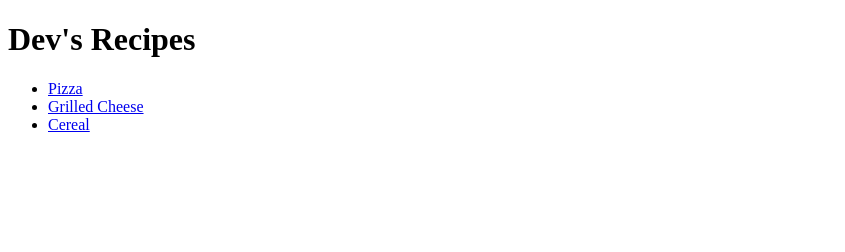
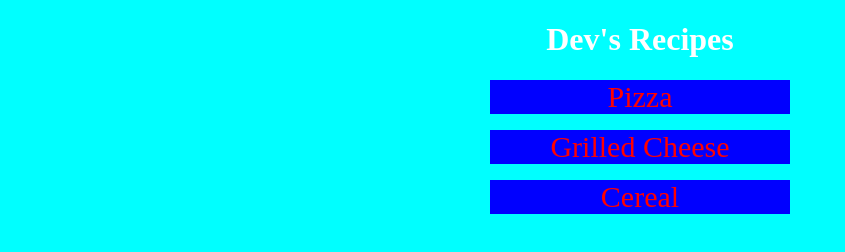
Before and after one commit to devmpatel2005/odin-recipes, a plain HTML site: page index.html in a window 1280 px wide. Shown: the whole page, without its empty margins (0-845 px from the left). Drawn offline with Linux system fonts and the light colour scheme.

Commit message:
Added CSS

```diff
--- a/index.html
+++ b/index.html
@@ -1,18 +1,18 @@
 <!DOCTYPE html>
 <html lang="en">
     <head>
+        <link rel="stylesheet" href="style.css">
         <meta charset="UTF-8">
         <title>Odin Project 1</title>
     </head>
 
     <body>
         <h1>Dev's Recipes</h1>
-
-        <ul>
-            <li><a href="recipes/pizza.html">Pizza</a></li>
-            <li><a href="recipes/grilled-cheese.html">Grilled Cheese</a></li>
-            <li><a href="recipes/cereal.html">Cereal</a></li>
-        </ul>
+        <div class="rec">
+            <p class="button pizza"><a href="recipes/pizza.html">Pizza</a></p>
+            <p class="button grilled-cheese"><a href="recipes/grilled-cheese.html">Grilled Cheese</li></p>
+            <p class="button cereal"><a href="recipes/cereal.html">Cereal</a></p>
+        </div>
 
     </body>
 </html>
--- /dev/null
+++ b/style.css
@@ -0,0 +1,35 @@
+*{
+    background-color: cyan;
+}
+
+h1 {
+    color: white;
+    text-align: center;
+    font-family: "Ariel", serif;
+}
+
+
+
+p a{
+    display: block;
+    margin: auto;
+    background-color: blue;
+    width: 10em;
+    font-size: 30px;
+    text-decoration: none;
+    color: red;
+    text-align: center;
+
+}
+
+
+.home{
+    text-decoration: none;
+}
+
+img{
+    display: block;
+    margin-left: auto;
+    margin-right: auto;
+    width: 25%;
+}
```
Also changed, not shown: recipes/cereal.html (+2 -1 lines), recipes/grilled-cheese.html (+4 -2 lines), recipes/pizza.html (+6 -3 lines).
